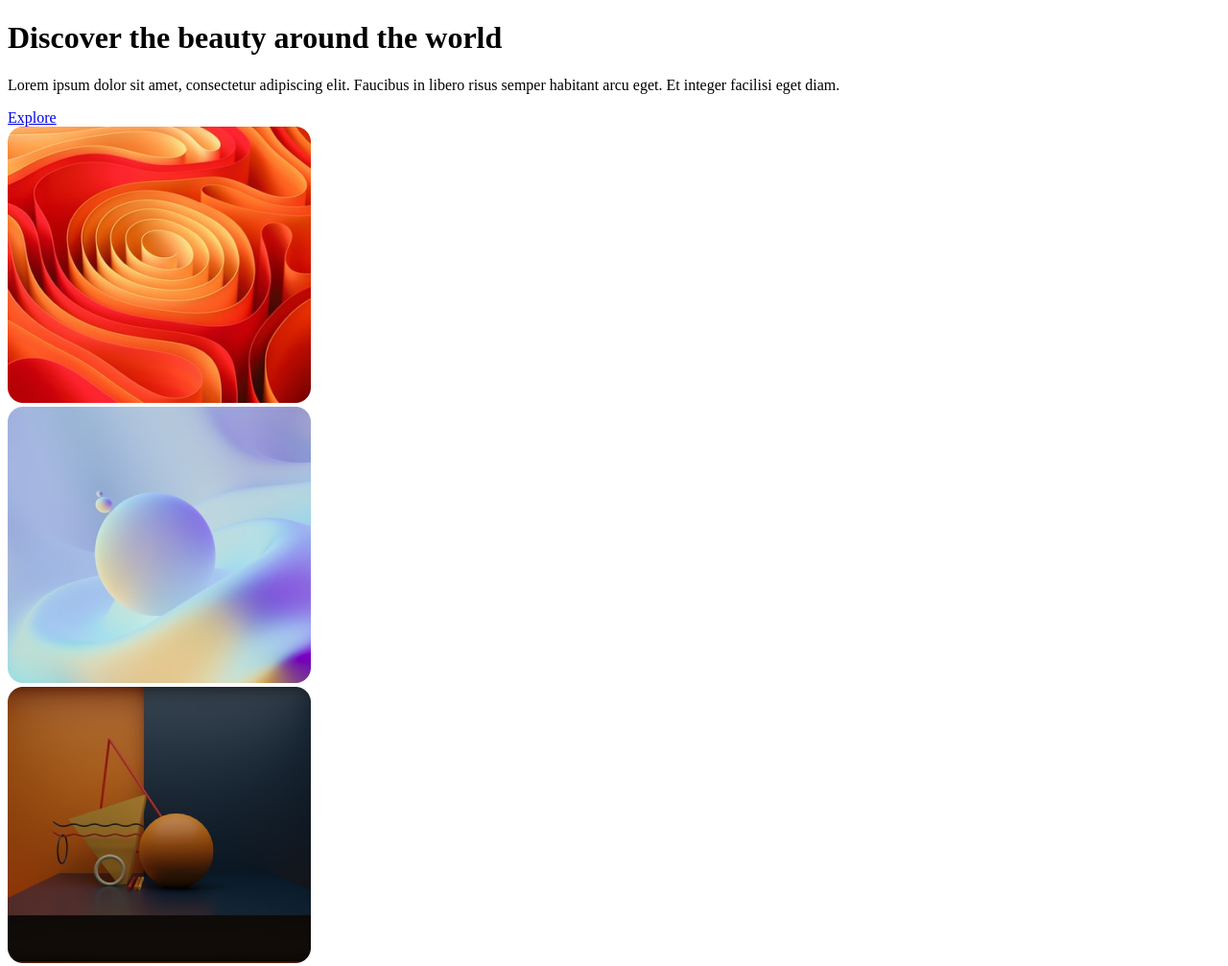
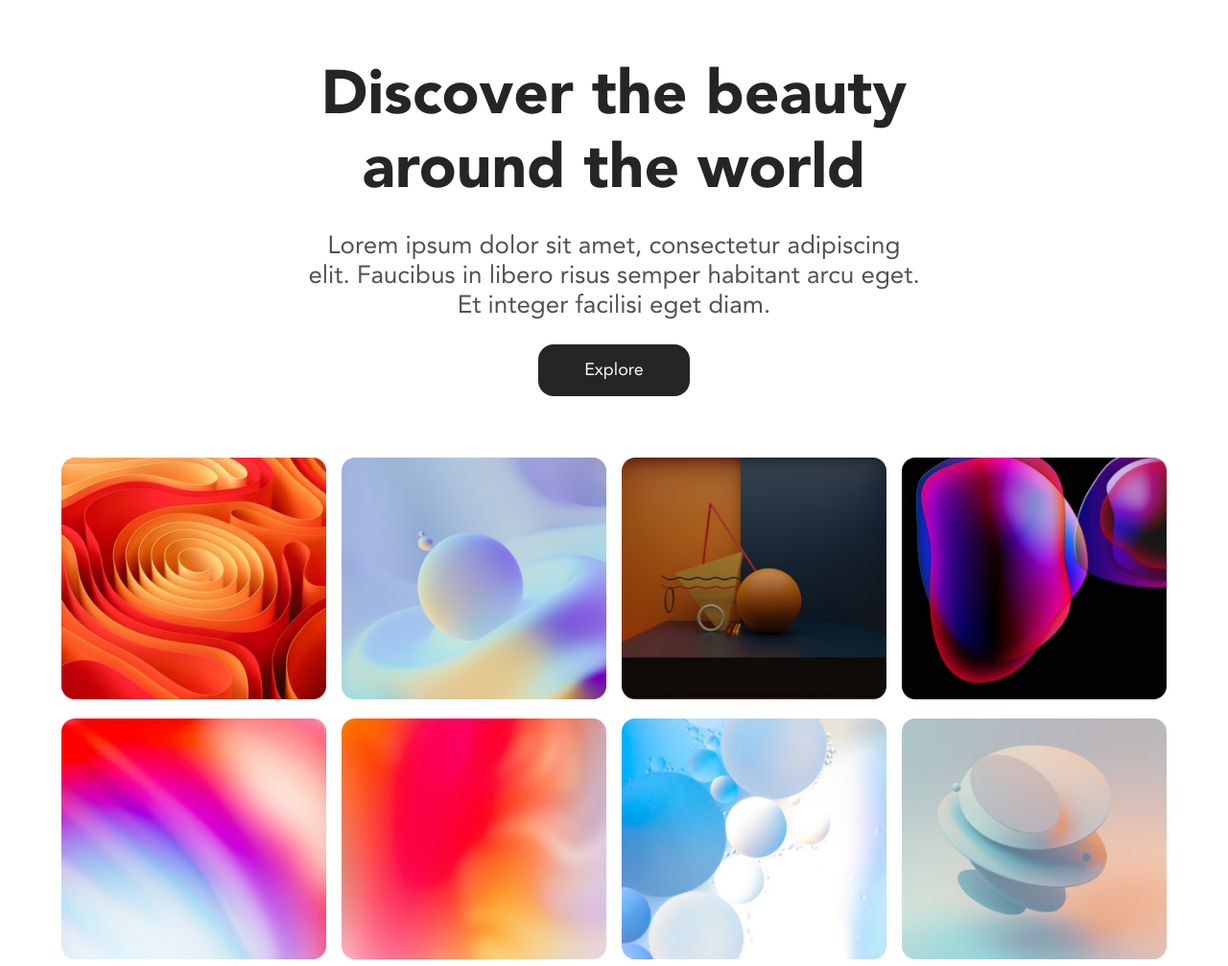
Before and after one commit to Preethi-Dev/Minimal-Layout-01, a plain HTML site: page index.html in a window 1280 px wide. Shown: the top 1007 px of the page at 96% size. Drawn offline with Linux system fonts and the light colour scheme.

Commit message:
update final styles

```diff
--- a/style.css
+++ b/style.css
@@ -1,5 +1,130 @@
 /* Resets */
+*,
+*::before,
+*::after {
+  margin: 0;
+  padding: 0;
+  box-sizing: border-box;
+}
+
+a {
+  text-decoration: none;
+}
+
 /* Fonts */
+@font-face {
+  font-family: "Avenir";
+  src: url("./asstes/fonts/AvenirLTStd-Black.otf");
+}
+
+@font-face {
+  font-family: "Avenir Roman";
+  src: url("./asstes/fonts/AvenirLTStd-Roman.otf");
+}
+
 /* Variables */
+:root {
+  --primary: #252525;
+  --secondary: #ffffff;
+}
+
 /* Base Styles */
+body {
+  background-color: var(--secondary);
+  color: var(--primary);
+  align-items: center;
+}
+
+img {
+  max-width: 100%;
+}
+
+.container {
+  display: flex;
+  flex-direction: column;
+  align-items: center;
+  gap: 4rem;
+}
+
+.content {
+  display: flex;
+  flex-direction: column;
+  align-items: center;
+  justify-content: center;
+  gap: 1.5rem;
+
+  font-weight: 400;
+  text-align: center;
+  max-width: 645px;
+}
+
+.content h1 {
+  font-family: "Avenir";
+  font-weight: 800;
+}
+
+.content p {
+  font-family: "Avenir Roman";
+  color: rgba(37, 37, 37, 0.8);
+}
+
+.content a {
+  font-family: "Avenir Roman";
+  font-size: 1.125rem;
+  line-height: 18px;
+
+  display: inline-block;
+  border-radius: 1rem;
+  background-color: var(--primary);
+  color: var(--secondary);
+  padding: 18px 48px;
+}
+
 /* MObile Styles */
+.container {
+  padding: 1rem;
+}
+
+.content h1 {
+  font-size: 3rem;
+}
+
+.content p {
+  font-size: 1.5rem;
+}
+
+.image-list {
+  display: grid;
+  grid-template-columns: repeat(4, 1fr);
+  grid-gap: 1rem;
+}
+
+.image-list > * {
+  grid-column: span 2;
+}
+
+/* Tablet Styles */
+@media screen and (min-width: 600px) {
+  .container {
+    padding: 4rem;
+  }
+
+  .image-list {
+    grid-template-columns: repeat(6, 1fr);
+  }
+}
+
+/* Tablet Styles */
+@media screen and (min-width: 960px) {
+  .content h1 {
+    font-size: 4rem;
+  }
+
+  .content p {
+    font-size: 1.625rem;
+  }
+
+  .image-list {
+    grid-template-columns: repeat(8, 1fr);
+  }
+}
```
